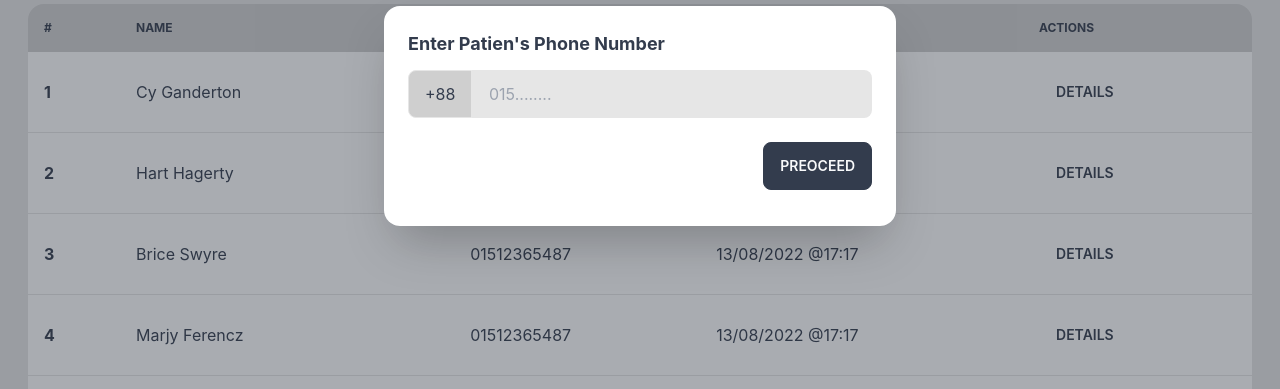
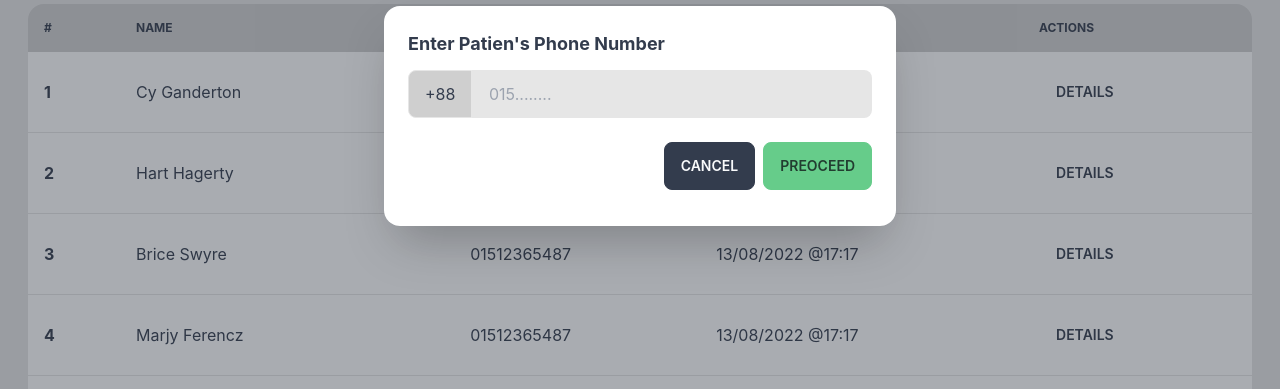
Before and after one commit to Kingkon963/chillpill, a website built with Vite: page dashboard/index.html in a window 1280 px wide. Both pictures are taken after a click on the label "PRESCRIBE". Shown: the part 284-673 px from the top of the page. Built offline with nearby package versions, Linux system fonts and the light colour scheme.

Commit message:
cancel btn added to prescribe modal

```diff
--- a/dashboard/index.html
+++ b/dashboard/index.html
@@ -243,11 +243,13 @@
               class="input flex-1 rounded-l-none bg-base-200"
             />
           </div>
-
-          <div class="modal-action">
-            <label for="prescribe-modal">
-              <input class="btn" type="submit" value="Preoceed" />
-            </label>
+          <div class="flex justify-end gap-2">
+            <div class="modal-action">
+              <label for="prescribe-modal" class="btn"> Cancel </label>
+            </div>
+            <div class="modal-action">
+              <input class="btn btn-primary" type="submit" value="Preoceed" />
+            </div>
           </div>
         </form>
       </div>
```
